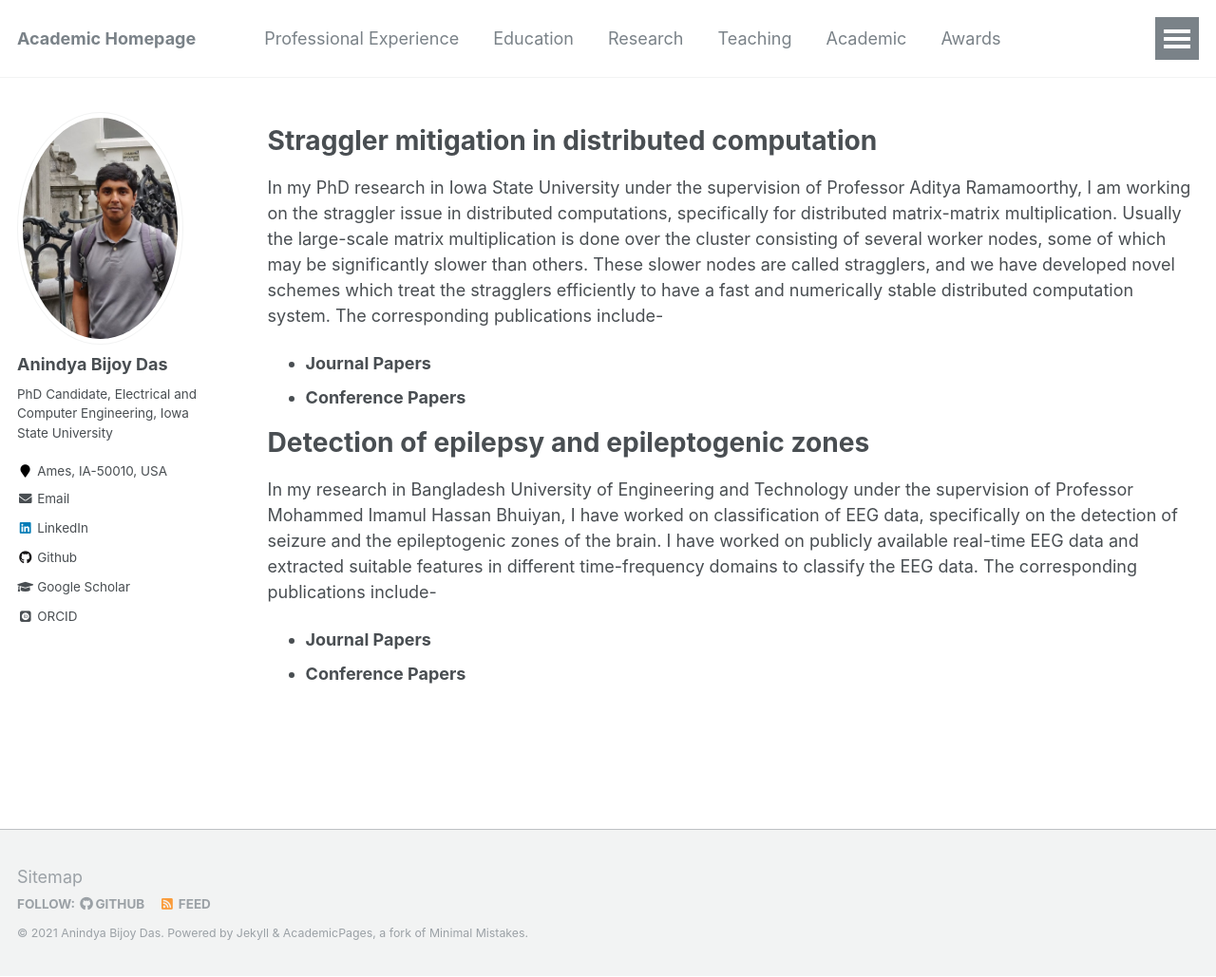
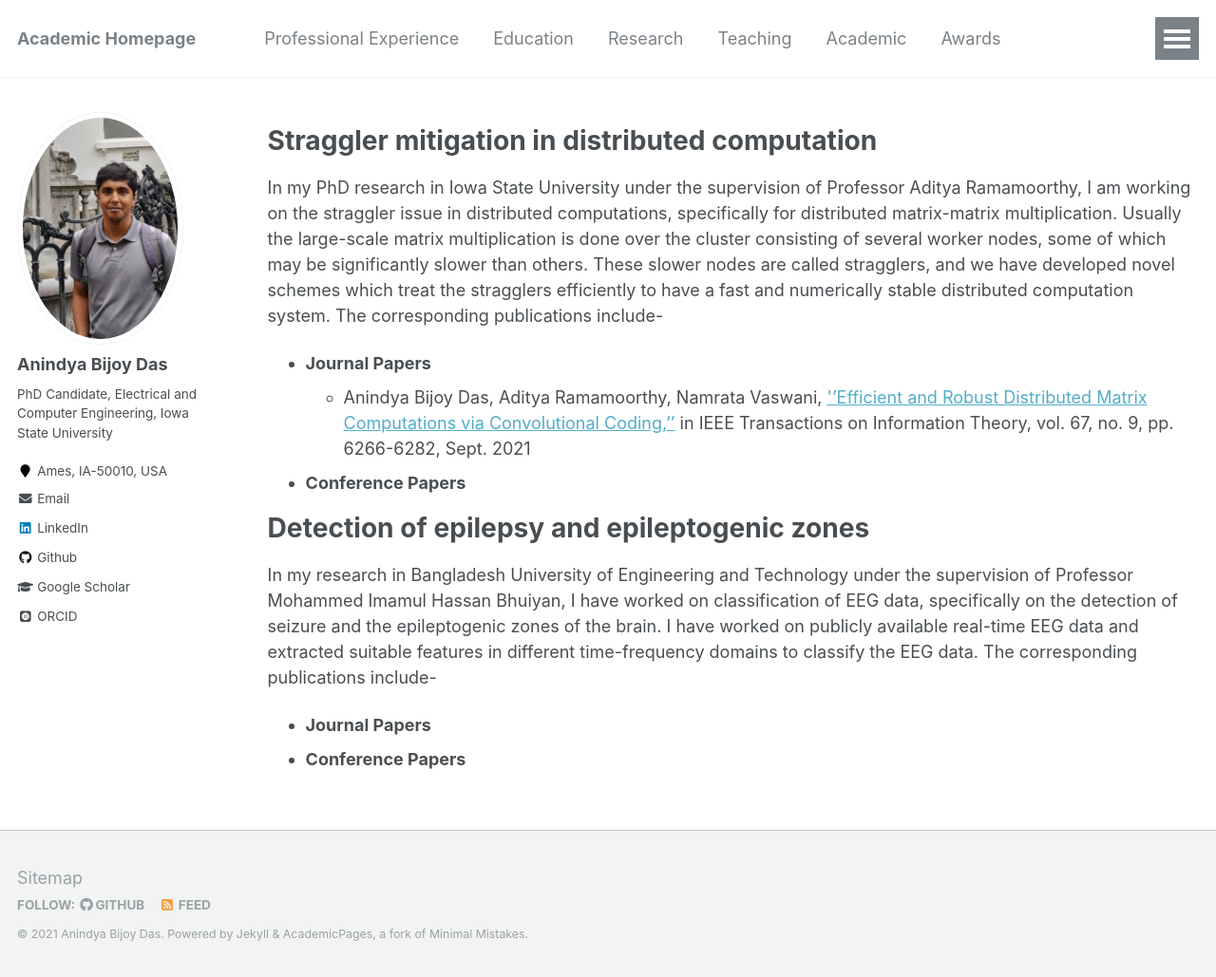
Before and after one commit to anindyabijoydas/portfolio, a Jekyll site: the page built from _pages/research.md, in a window 1280 px wide and 1029 px high. Shown: the whole window at 95% size. Built offline with Jekyll 4.4.1, drawn with Linux system fonts in a browser that asks for light colours; some web fonts are replaced.

Commit message:
Update research.md

```diff
--- a/_pages/research.md
+++ b/_pages/research.md
@@ -12,6 +12,7 @@ Straggler mitigation in distributed computation
 In my PhD research in Iowa State University under the supervision of Professor Aditya Ramamoorthy, I am working on the straggler issue in distributed computations, specifically for distributed matrix-matrix multiplication. Usually the large-scale matrix multiplication is done over the cluster consisting of several worker nodes, some of which may be significantly slower than others. These slower nodes are called stragglers, and we have developed novel schemes which treat the stragglers efficiently to have a fast and numerically stable distributed computation system. The corresponding publications include-
 
 * **Journal Papers**
+   * Anindya Bijoy Das, Aditya Ramamoorthy, Namrata Vaswani, [''Efficient and Robust Distributed Matrix Computations via Convolutional Coding,''](https://ieeexplore.ieee.org/abstract/document/9478901) in IEEE Transactions on Information Theory, vol. 67, no. 9, pp. 6266-6282, Sept. 2021
 * **Conference Papers**
 
 
```
